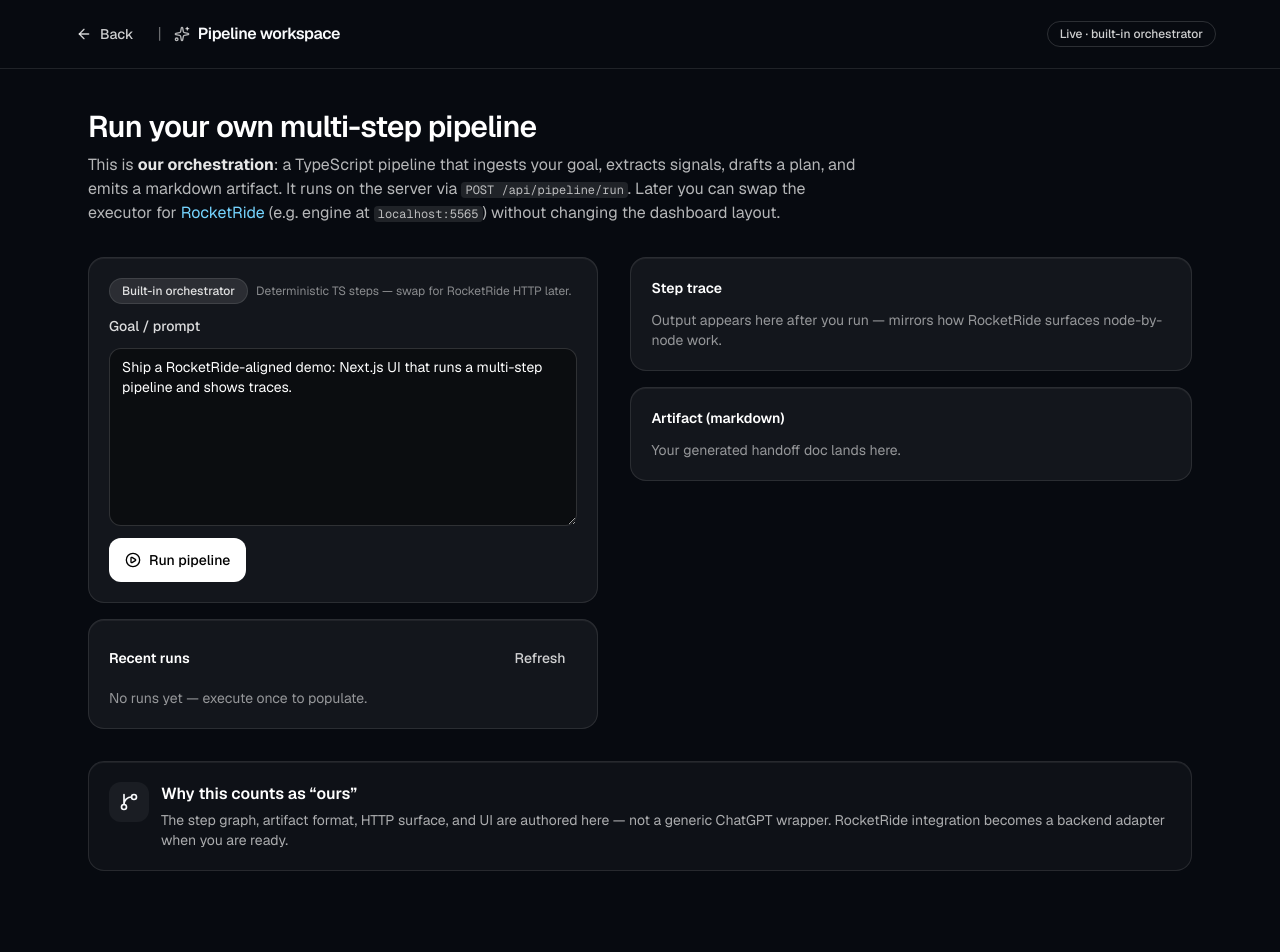
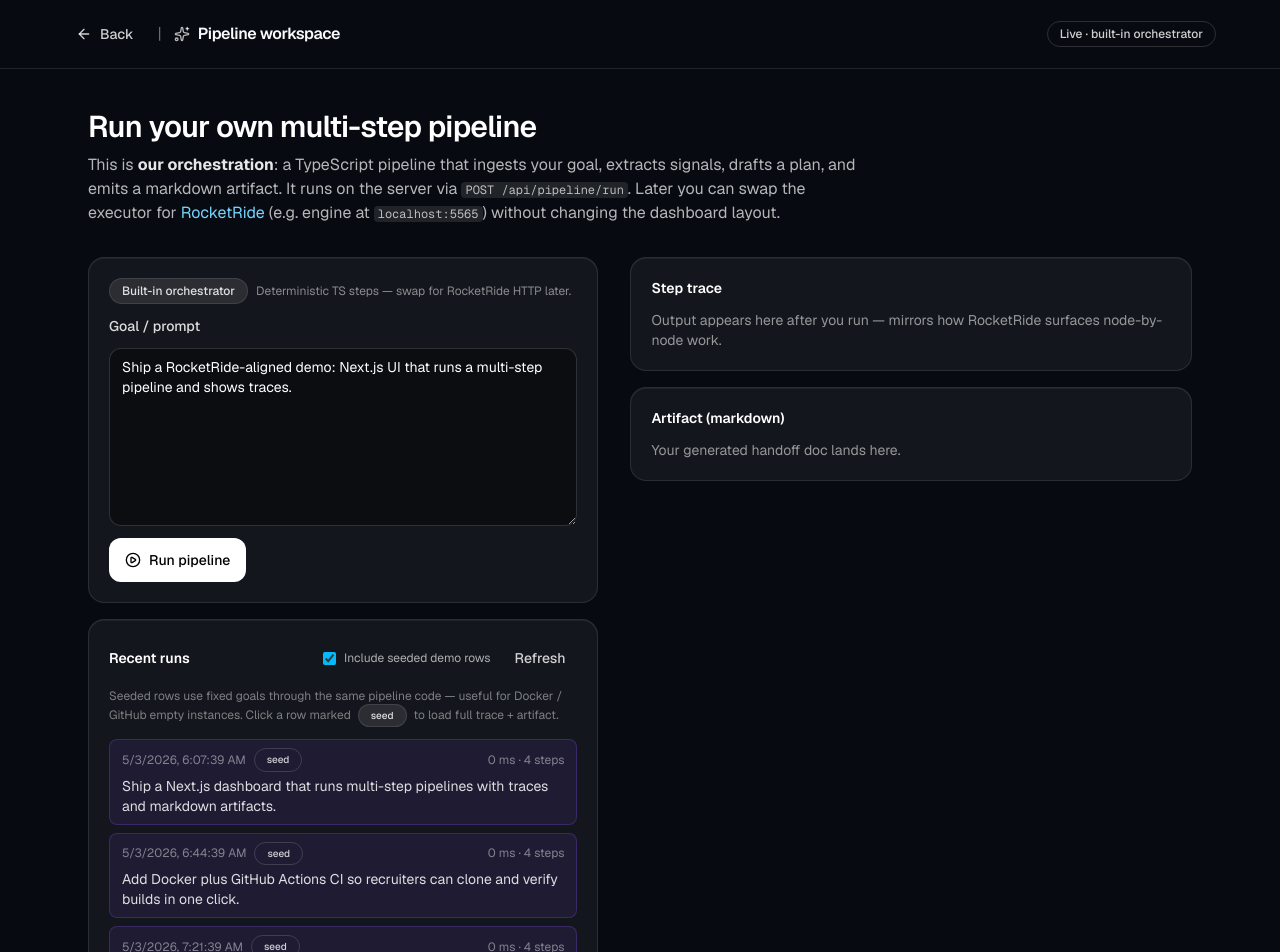
Before and after one commit to aryaMehta26/multi-step-AI-pipelines, a Next.js app: page /app in a window 1280 px wide. Shown: the top 952 px of the page. Before the commit the page ends 911 px from the top, so only its background shows below. Built offline with nearby package versions, Linux system fonts and the light colour scheme.

Commit message:
feat: add seeded demo runs optional demo query plus detail api

```diff
--- /dev/null
+++ b/src/app/api/pipeline/demo/[id]/route.ts
@@ -0,0 +1,19 @@
+import { NextResponse } from "next/server";
+
+import { findSyntheticRun } from "@/lib/orchestrator/synthetic";
+
+export const runtime = "nodejs";
+
+export async function GET(
+  _req: Request,
+  context: { params: Promise<{ id: string }> },
+) {
+  const { id } = await context.params;
+  const run = findSyntheticRun(id);
+
+  if (!run) {
+    return NextResponse.json({ error: "Unknown synthetic run id." }, { status: 404 });
+  }
+
+  return NextResponse.json(run);
+}
--- a/src/app/api/pipeline/runs/route.ts
+++ b/src/app/api/pipeline/runs/route.ts
@@ -1,17 +1,31 @@
 import { NextResponse } from "next/server";
 
 import { listRuns } from "@/lib/orchestrator/history";
+import type { PipelineRunResponse } from "@/lib/orchestrator/types";
+import { getSyntheticRuns } from "@/lib/orchestrator/synthetic";
 
 export const runtime = "nodejs";
 
-export async function GET() {
-  const runs = listRuns().map((r) => ({
+function toSummary(r: PipelineRunResponse) {
+  return {
     id: r.id,
     createdAt: r.createdAt,
     goalPreview: r.goal.slice(0, 120) + (r.goal.length > 120 ? "…" : ""),
     stepCount: r.steps.length,
     totalMs: r.totalMs,
-  }));
+    synthetic: r.id.startsWith("syn-"),
+  };
+}
 
-  return NextResponse.json({ runs });
+export async function GET(req: Request) {
+  const demo = new URL(req.url).searchParams.get("demo") === "1";
+
+  const live = listRuns().map(toSummary);
+
+  const synthetic = demo ? getSyntheticRuns().map(toSummary) : [];
+
+  return NextResponse.json({
+    runs: [...synthetic, ...live],
+    demo,
+  });
 }
--- a/src/app/app/page.tsx
+++ b/src/app/app/page.tsx
@@ -1,3 +1,4 @@
+import Link from "next/link";
 import { ArrowLeft, GitBranch, Sparkles } from "lucide-react";
 
 import { PipelineRunner } from "@/components/pipeline-runner";
@@ -15,10 +16,10 @@
         <div className="mx-auto flex max-w-6xl items-center justify-between gap-4">
           <div className="flex items-center gap-3">
             <Button asChild variant="ghost" size="sm">
-              <a href="/" suppressHydrationWarning>
+              <Link href="/" prefetch={false} suppressHydrationWarning>
                 <ArrowLeft className="h-4 w-4" />
                 Back
-              </a>
+              </Link>
             </Button>
             <span className="text-white/40">|</span>
             <div className="flex items-center gap-2">
--- a/src/components/pipeline-runner.tsx
+++ b/src/components/pipeline-runner.tsx
@@ -8,35 +8,66 @@
 import { Button } from "@/components/ui/button";
 import { Card } from "@/components/ui/card";
 
-type RunsIndex = {
-  runs: {
+type RunRow = {
   id: string;
   createdAt: string;
   goalPreview: string;
   stepCount: number;
   totalMs: number;
-  }[];
+  synthetic?: boolean;
 };
+
+type RunsPayload = {
+  runs: RunRow[];
+  demo?: boolean;
+};
+
+async function fetchRunRows(includeDemo: boolean): Promise<RunRow[]> {
+  const q = includeDemo ? "?demo=1" : "";
+  const res = await fetch(`/api/pipeline/runs${q}`);
+  if (!res.ok) return [];
+  const data = (await res.json()) as RunsPayload;
+  return data.runs;
+}
 
 export function PipelineRunner() {
   const [goal, setGoal] = useState(
     "Ship a RocketRide-aligned demo: Next.js UI that runs a multi-step pipeline and shows traces.",
   );
+  const [includeDemo, setIncludeDemo] = useState(true);
   const [loading, setLoading] = useState(false);
   const [error, setError] = useState<string | null>(null);
   const [lastRun, setLastRun] = useState<PipelineRunResponse | null>(null);
-  const [history, setHistory] = useState<RunsIndex["runs"]>([]);
+  const [history, setHistory] = useState<RunRow[]>([]);
 
   const refreshHistory = useCallback(async () => {
-    const res = await fetch("/api/pipeline/runs");
-    if (!res.ok) return;
-    const data = (await res.json()) as RunsIndex;
-    setHistory(data.runs);
-  }, []);
+    setHistory(await fetchRunRows(includeDemo));
+  }, [includeDemo]);
 
   useEffect(() => {
-    void refreshHistory();
-  }, [refreshHistory]);
+    let cancelled = false;
+    void fetchRunRows(includeDemo).then((rows) => {
+      if (!cancelled) setHistory(rows);
+    });
+    return () => {
+      cancelled = true;
+    };
+  }, [includeDemo]);
+
+  const loadSyntheticDetail = async (id: string) => {
+    setError(null);
+    try {
+      const res = await fetch(`/api/pipeline/demo/${encodeURIComponent(id)}`);
+      const data = await res.json();
+      if (!res.ok) {
+        setError(typeof data?.error === "string" ? data.error : "Could not load demo run.");
+        return;
+      }
+      setLastRun(data as PipelineRunResponse);
+    } catch {
+      setError("Network error loading synthetic run.");
+    }
+  };
 
   const runPipeline = async () => {
     setLoading(true);
@@ -106,31 +137,65 @@
         </Card>
 
         <Card>
-          <div className="mb-3 flex items-center justify-between gap-2">
+          <div className="mb-3 flex flex-wrap items-center justify-between gap-2">
             <span className="text-sm font-semibold text-white">Recent runs</span>
-            <Button
-              type="button"
-              variant="ghost"
-              size="sm"
-              onClick={() => void refreshHistory()}
-            >
+            <div className="flex flex-wrap items-center gap-3">
+              <label className="flex cursor-pointer items-center gap-2 text-xs text-white/65">
+                <input
+                  type="checkbox"
+                  className="accent-sky-400"
+                  checked={includeDemo}
+                  onChange={(e) => setIncludeDemo(e.target.checked)}
+                />
+                Include seeded demo rows
+              </label>
+              <Button type="button" variant="ghost" size="sm" onClick={() => void refreshHistory()}>
                 Refresh
               </Button>
             </div>
+          </div>
+          <p className="mb-3 text-xs text-white/45">
+            Seeded rows use fixed goals through the same pipeline code — useful for Docker / GitHub empty instances.
+            Click a row marked <Badge className="mx-1 align-middle text-[10px]">seed</Badge> to load full trace + artifact.
+          </p>
           {history.length === 0 ? (
-            <p className="text-sm text-white/55">No runs yet — execute once to populate.</p>
+            <p className="text-sm text-white/55">
+              No runs yet — turn on seeded demos or execute once.
+            </p>
           ) : (
             <ul className="max-h-56 space-y-2 overflow-auto text-sm">
               {history.map((r) => (
-                <li
-                  key={r.id}
-                  className="rounded-lg border border-white/10 bg-white/5 px-3 py-2"
+                <li key={r.id}>
+                  {r.synthetic ? (
+                    <button
+                      type="button"
+                      className="w-full rounded-lg border border-violet-500/25 bg-violet-500/10 px-3 py-2 text-left transition hover:bg-violet-500/15"
+                      onClick={() => void loadSyntheticDetail(r.id)}
                     >
                       <div className="flex flex-wrap items-center justify-between gap-2 text-xs text-white/45">
+                        <span className="flex flex-wrap items-center gap-2">
                           <time dateTime={r.createdAt}>{new Date(r.createdAt).toLocaleString()}</time>
-                    <span>{r.totalMs} ms · {r.stepCount} steps</span>
+                          <Badge variant="outline" className="text-[10px]">
+                            seed
+                          </Badge>
+                        </span>
+                        <span>
+                          {r.totalMs} ms · {r.stepCount} steps
+                        </span>
+                      </div>
+                      <p className="mt-1 text-white/85">{r.goalPreview}</p>
+                    </button>
+                  ) : (
+                    <div className="rounded-lg border border-white/10 bg-white/5 px-3 py-2">
+                      <div className="flex flex-wrap items-center justify-between gap-2 text-xs text-white/45">
+                        <time dateTime={r.createdAt}>{new Date(r.createdAt).toLocaleString()}</time>
+                        <span>
+                          {r.totalMs} ms · {r.stepCount} steps
+                        </span>
                       </div>
                       <p className="mt-1 text-white/80">{r.goalPreview}</p>
+                    </div>
+                  )}
                 </li>
               ))}
             </ul>
--- /dev/null
+++ b/src/lib/orchestrator/synthetic.ts
@@ -0,0 +1,38 @@
+import type { PipelineRunResponse } from "./types";
+import { runGoalPipeline } from "./runGoalPipeline";
+
+/** Fixed goals — deterministic output from `runGoalPipeline` (real logic, “synthetic” only in sense of seeded inputs). */
+const SYNTHETIC_GOALS = [
+  "Ship a Next.js dashboard that runs multi-step pipelines with traces and markdown artifacts.",
+  "Add Docker plus GitHub Actions CI so recruiters can clone and verify builds in one click.",
+  "Prototype RAG over internal docs using TypeScript APIs and vector embeddings.",
+] as const;
+
+let cached: PipelineRunResponse[] | null = null;
+
+function isoMinutesAgo(minutes: number) {
+  return new Date(Date.now() - minutes * 60_000).toISOString();
+}
+
+/** Lazily-built demo runs — same orchestrator as live traffic; IDs prefixed so UI can label them. */
+export function getSyntheticRuns(): PipelineRunResponse[] {
+  if (cached) return cached;
+
+  cached = SYNTHETIC_GOALS.map((goal, idx) => {
+    const { steps, artifact, totalMs } = runGoalPipeline(goal);
+    return {
+      id: `syn-${idx + 1}`,
+      createdAt: isoMinutesAgo(120 - idx * 37),
+      goal,
+      steps,
+      artifact,
+      totalMs,
+    };
+  });
+
+  return cached;
+}
+
+export function findSyntheticRun(id: string): PipelineRunResponse | undefined {
+  return getSyntheticRuns().find((r) => r.id === id);
+}
```
Lines whose indentation alone changed are shown as unchanged.
